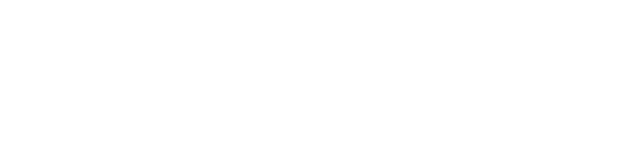
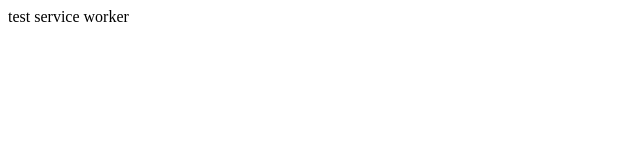
Before and after one commit to deephsit/serviceworker, a plain HTML site: page index.html in a window 1280 px wide. Shown: the whole page, without its empty margins (0-640 px from the left). Drawn offline with Linux system fonts and the light colour scheme.

Commit message:
Update index.html

```diff
--- a/index.html
+++ b/index.html
@@ -7,6 +7,6 @@
     <script src="./serviceworker.js"></script>
 </head>
 <body>
-
+    <div>test service worker</div>
 </body>
 </html>
```
